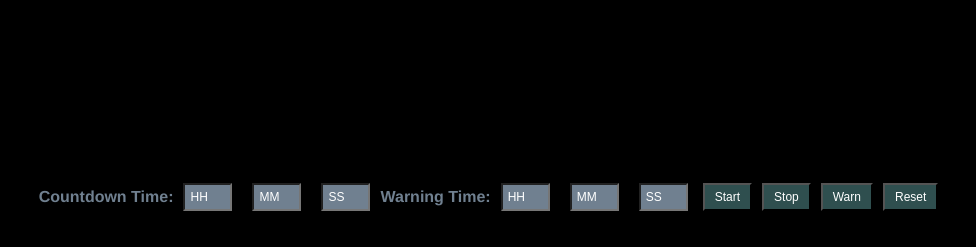
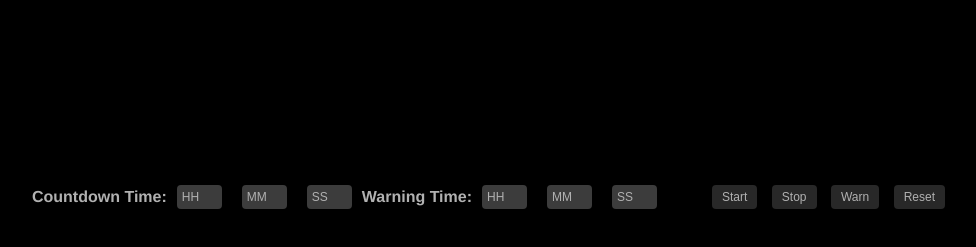
Before and after one commit to paulbuchan/TimeApps, a plain HTML site: page countdown.html in a window 1280 px wide. Shown: the part 553-800 px from the top of the page, without its empty margins (149-1125 px from the left). Drawn offline with Linux system fonts and the light colour scheme.

Commit message:
Styling, or lack thereof, updates

```diff
--- a/countdown.html
+++ b/countdown.html
@@ -19,11 +19,11 @@
     }
 
     h4 {
-      color: slategray;
+      color: #b1b1b1;
     }
 
     ::placeholder {
-      color: #fff;
+      color: #b1b1b1;
     }
 
     #timer {
@@ -43,17 +43,25 @@
       padding: 5px;
       margin: 0 10px;
       font-size: 12px;
-      background-color: slategray;
-      color: white;
+      background-color: rgb(60, 60, 60);
+      color: #b1b1b1;
+      border-radius: 4px;
+      border: none;
     }
 
     button {
       padding: 5px 10px;
       font-size: 12px;
-      color: #fff;
-      background-color: darkslategray;
+      color: #b1b1b1;
+      background-color: rgb(40, 40, 40);
       margin: 5px;
       cursor: pointer;
+      border-radius: 4px;
+      border: none;
+    }
+
+    .controlBtns {
+      padding-left: 40px;
     }
 
     .controls {
@@ -80,10 +88,12 @@
       <input type="number" id="warning_hours" placeholder="HH" min="0" />
       <input type="number" id="warning_minutes" placeholder="MM" min="0" />
       <input type="number" id="warning_seconds" placeholder="SS" min="0" />
+    <div class="controlBtns">
       <button onclick="startTimer()">Start</button>
       <button onclick="stopTimer()">Stop</button>
       <button onclick="warn()">Warn</button>
       <button onclick="resetTimer()">Reset</button>
+    </div>
   </div>
 
   <script>
```
Also changed, not shown: clock.html (+5 -3 lines), index.html (+0 -2 lines), stopwatch.html (+5 -3 lines). Lines whose indentation alone changed are shown as unchanged.
